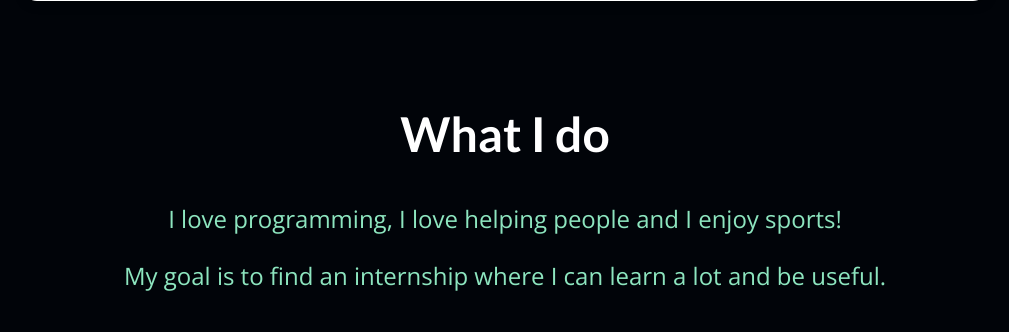
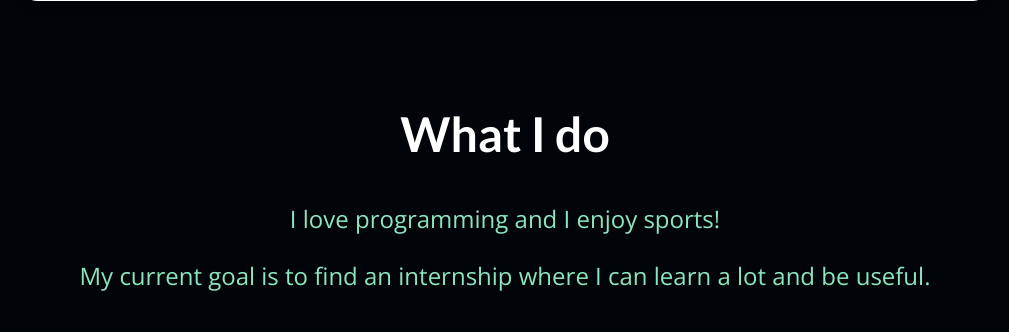
Before and after one commit to Birinnnn/BirinFolio, a Django app: template core/templates/core/home.html in a window 1280 px wide. Shown: the part 635-967 px from the top of the page, without its empty margins (135-1144 px from the left). Run offline with Django 4.2, Linux system fonts and the light colour scheme; the template is opened without the code that fills it, so the values that code supplies are empty.

Commit message:
Comments fixed

```diff
--- a/core/templates/core/home.html
+++ b/core/templates/core/home.html
@@ -34,10 +34,10 @@
     <section id="about">
             <h2>What I do</h2>
             <p>
-                I love programming, I love helping people and I enjoy sports!
+                I love programming and I enjoy sports!
             </p>
             <p>
-                My goal is to find an internship where I can learn a lot and be useful.
+                My current goal is to find an internship where I can learn a lot and be useful.
             </p>
     </section>
 
--- a/projects/models.py
+++ b/projects/models.py
@@ -34,5 +34,8 @@ class Comment(models.Model):
     user = models.ForeignKey(
         User, on_delete=models.CASCADE, related_name="comments")
     text = models.TextField(max_length=400)
-    post = models.ForeignKey(
+    project = models.ForeignKey(
         Project, on_delete=models.CASCADE, related_name="comments", null=True)
+
+    def __str__(self):
+        return self.text[:20]
```
